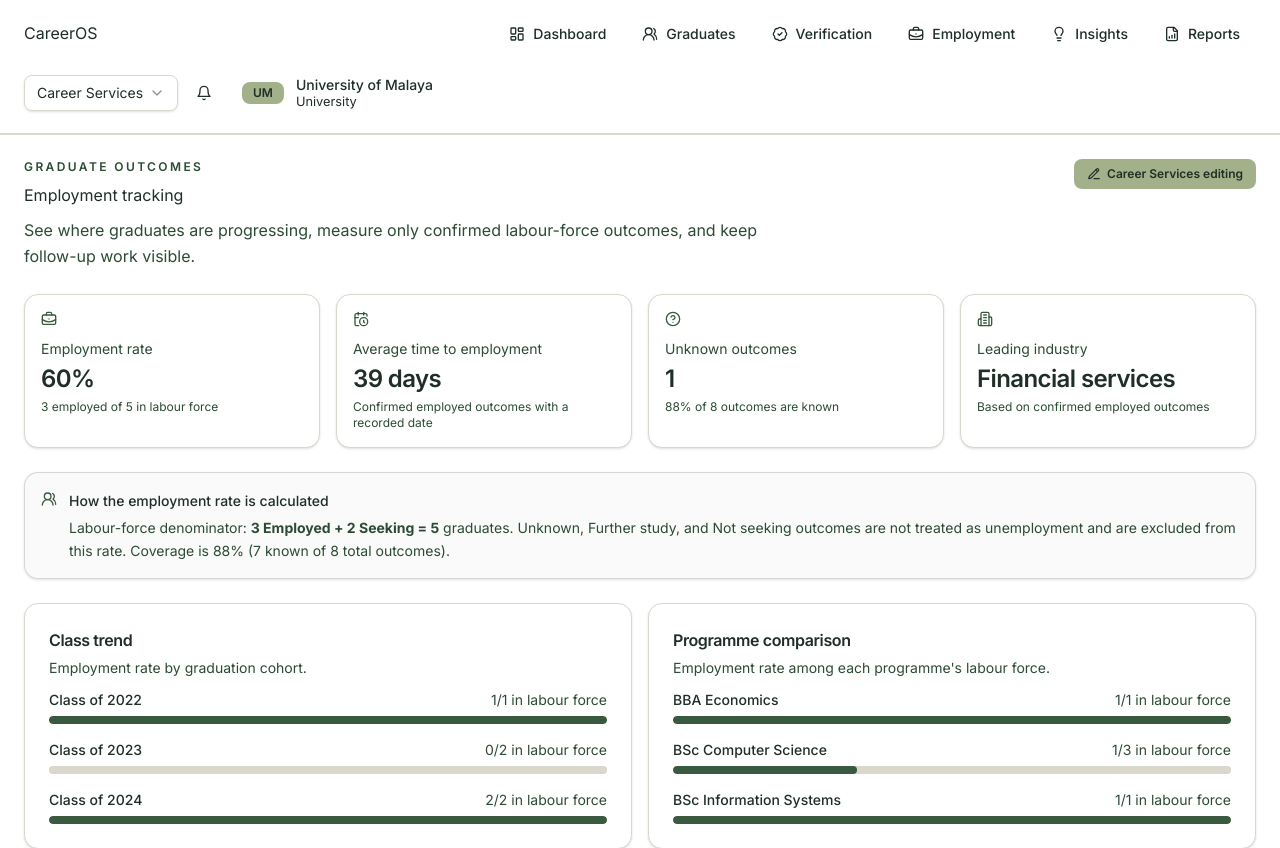
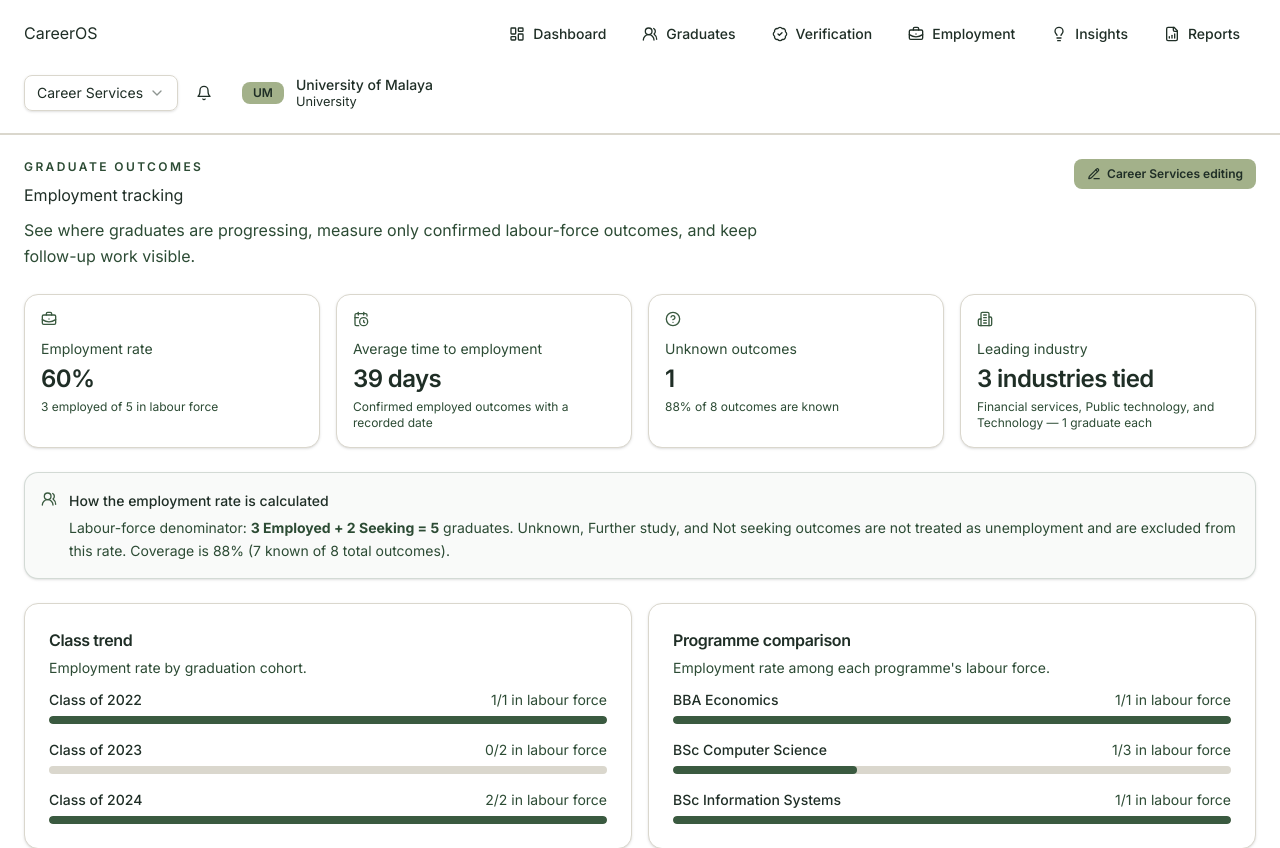
Before and after one commit to davidlaw373-glitch/talentbank-tech-hackathon-2cm, a Next.js app: page /university/employment in a window 1280 px wide. Shown: the top 848 px of the page. Built offline with nearby package versions, Linux system fonts and the light colour scheme.

Commit message:
fix: handle tied leading industries

```diff
--- a/src/components/features/university/employment-tracking.tsx
+++ b/src/components/features/university/employment-tracking.tsx
@@ -30,6 +30,7 @@ import {
   SelectValue,
 } from "@/components/ui/select";
 import { employmentOutcomes, graduates } from "@/data/university";
+import { getLeadingIndustrySummary } from "@/lib/employment-leader";
 import { calculateEmploymentMetrics } from "@/lib/university-metrics";
 import type {
   EmploymentOutcome,
@@ -259,7 +260,10 @@ export function EmploymentTracking() {
     });
   }, [outcomes]);
 
-  const leadingIndustry = industryDistribution[0]?.label ?? "No industry recorded";
+  const leadingIndustry = useMemo(
+    () => getLeadingIndustrySummary(industryDistribution),
+    [industryDistribution]
+  );
 
   function chooseGraduate(graduateId: string) {
     setDraft(draftFromOutcome(getOutcomeForGraduate(graduateId, outcomes)));
@@ -381,8 +385,8 @@ export function EmploymentTracking() {
         <MetricCard
           icon={Building2}
           label="Leading industry"
-          value={leadingIndustry}
-          detail="Based on confirmed employed outcomes"
+          value={leadingIndustry.value}
+          detail={leadingIndustry.detail}
         />
       </section>
 
--- /dev/null
+++ b/src/lib/employment-leader.ts
@@ -0,0 +1,45 @@
+export type IndustryCount = {
+  label: string;
+  count: number;
+};
+
+export type LeadingIndustrySummary = {
+  value: string;
+  detail: string;
+};
+
+function joinIndustryNames(names: string[]) {
+  if (names.length <= 1) return names[0] ?? "";
+  if (names.length === 2) return `${names[0]} and ${names[1]}`;
+  return `${names.slice(0, -1).join(", ")}, and ${names.at(-1)}`;
+}
+
+export function getLeadingIndustrySummary(
+  industries: IndustryCount[]
+): LeadingIndustrySummary {
+  const highestCount = Math.max(...industries.map((industry) => industry.count), 0);
+
+  if (highestCount === 0) {
+    return {
+      value: "No industry recorded",
+      detail: "No confirmed employed outcomes include an industry",
+    };
+  }
+
+  const leaders = industries
+    .filter((industry) => industry.count === highestCount)
+    .map((industry) => industry.label)
+    .sort((left, right) => left.localeCompare(right));
+
+  if (leaders.length === 1) {
+    return {
+      value: leaders[0],
+      detail: `${highestCount} confirmed employed graduate${highestCount === 1 ? "" : "s"}`,
+    };
+  }
+
+  return {
+    value: `${leaders.length} industries tied`,
+    detail: `${joinIndustryNames(leaders)} — ${highestCount} graduate${highestCount === 1 ? "" : "s"} each`,
+  };
+}
```
Also changed, not shown: 1 other file (tests, documents, lock files or other folders).
